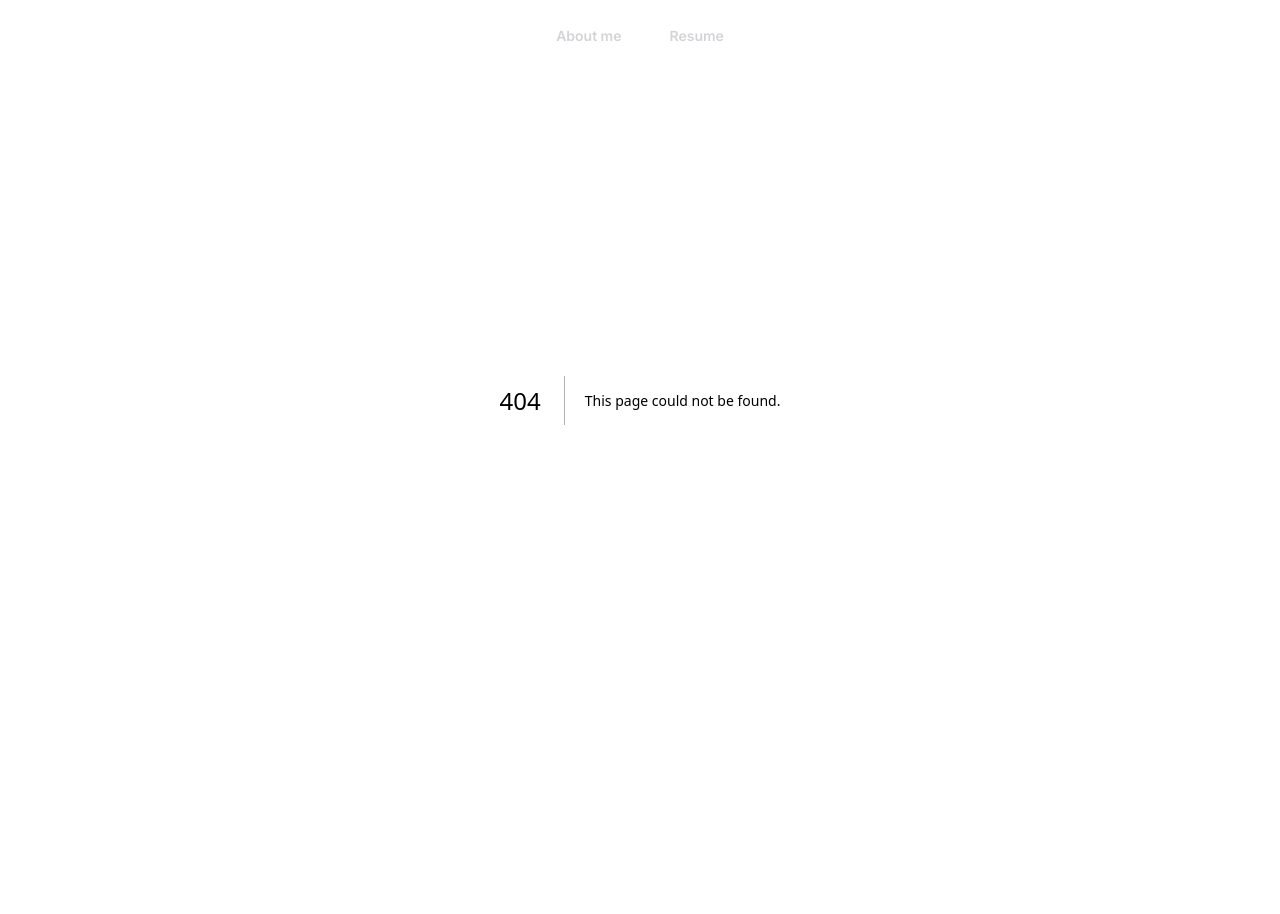
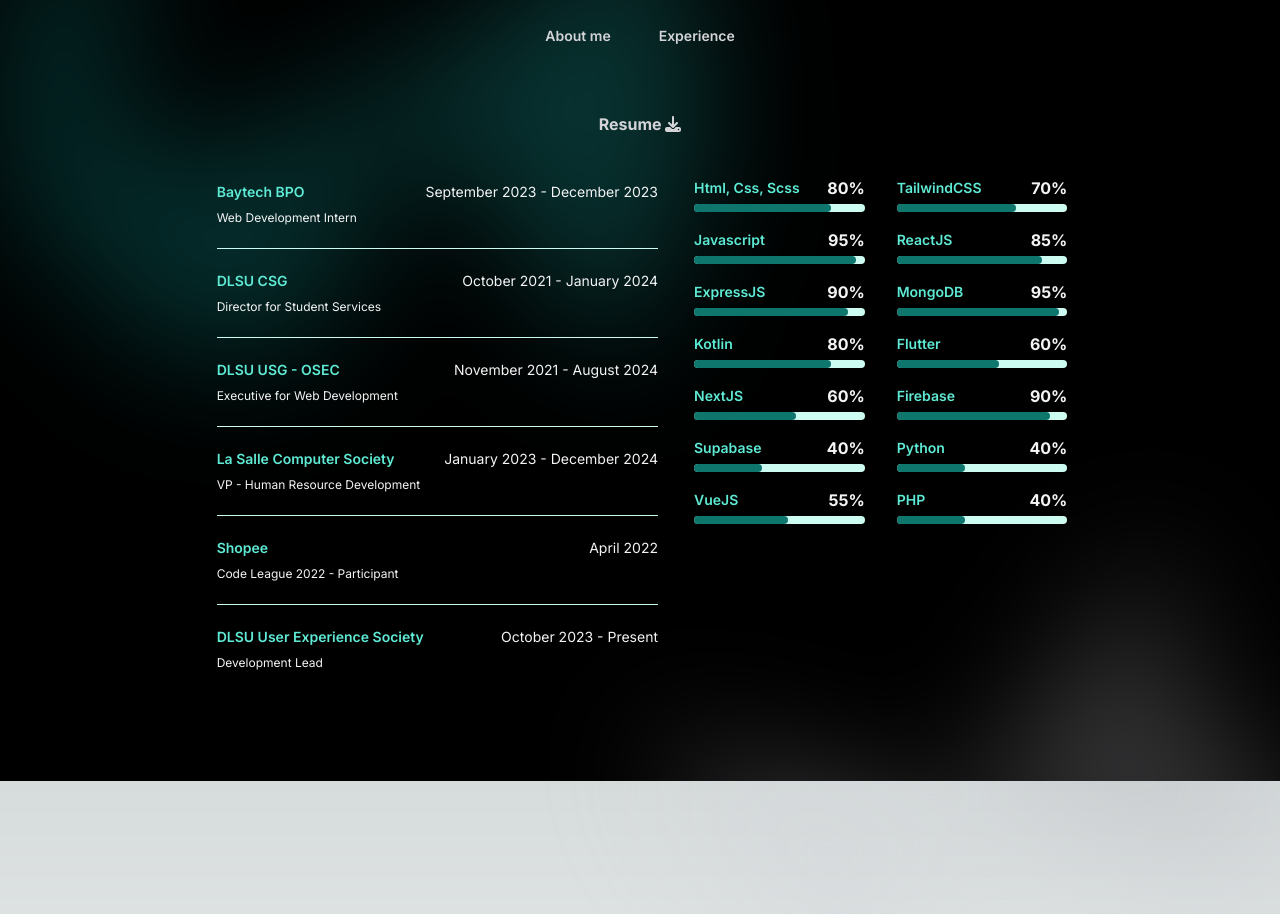
Before and after one commit to AndreiMarin15/andrei-portfolio, a Next.js app: page /experience in a window 1280 px wide. Before the commit this address had no page. Shown: the top 914 px of the page. Before the commit the page ends 800 px from the top, so only its background shows below. Built offline with nearby package versions, Linux system fonts and the light colour scheme.

Commit message:
improvements

```diff
--- a/package.json
+++ b/package.json
@@ -9,6 +9,9 @@
     "lint": "next lint"
   },
   "dependencies": {
+    "@fortawesome/fontawesome-svg-core": "^6.4.2",
+    "@fortawesome/free-solid-svg-icons": "^6.4.2",
+    "@fortawesome/react-fontawesome": "^0.2.0",
     "@headlessui/react": "^1.7.17",
     "@heroicons/react": "^2.0.18",
     "next": "14.0.3",
--- a/src/app/resume/Experiences/experience.js
+++ b/src/app/experience/Experiences/experience.js
@@ -1,3 +1,8 @@
+import { FontAwesomeIcon } from "@fortawesome/react-fontawesome";
+import { faDownload } from "@fortawesome/free-solid-svg-icons";
+
+import "@fortawesome/fontawesome-svg-core/styles.css";
+
 const experiences = [
 	{
 		exp: "Baytech BPO",
@@ -35,13 +40,16 @@ export default function Experience() {
 	return (
 		<div className="w-2xl">
 			<div className=" flex-wrap sm:flex justify-center ">
+
+
 						<a
-							href="/assets/files/Resume-Andrei-Marin.pdf"
-							download
-							className="text-zinc-300 font-bold mb-2 underline sm:hidden"
-						>
-							Download Full Resume
-						</a>
+								href="/assets/files/Resume-Andrei-Marin.pdf"
+								download
+								className="text-zinc-300 font-bold mb-2 sm:hidden"
+							>
+								Resume {"	"}
+								<FontAwesomeIcon icon={faDownload} />
+							</a>
 					</div>
 			<ul type="list" className="divide-y divide-teal-100  animate-fade-in">
 				{experiences.map((experience) => (
--- a/src/app/resume/Skills/SkillItem.jsx
+++ b/src/app/experience/Skills/SkillItem.jsx
@@ -31,7 +31,7 @@ const SkillItem = (props) => {
     <div className="w-full md:w-1/2 animate-fade-in">
       <div className="mb-4 md:mx-4">
         <div className="flex justify-between items-center mb-1">
-          <h5 className="text-md text-teal-300 font-light">{title}</h5>
+          <h5 className="text-sm font-semibold leading-6 text-teal-300">{title}</h5>
           <span className="text-md text-zinc-100 font-bold">
             {percentage}
           </span>
@@ -39,7 +39,7 @@ const SkillItem = (props) => {
         <div className="w-full bg-teal-100 relative h-2 rounded">
           <div
             ref={barRef}
-            className="absolute h-full left-0 top-0 bg-teal-600 rounded"
+            className="absolute h-full left-0 top-0 bg-teal-700 rounded"
             style={{ width: "0%" }}
           ></div>
         </div>
--- a/src/app/resume/page.js
+++ b/src/app/experience/page.js
@@ -2,8 +2,11 @@ import React from "react";
 import Skills from "./Skills/Skills";
 import Image from "next/image";
 import Experience from "./Experiences/experience";
+import { FontAwesomeIcon } from "@fortawesome/react-fontawesome";
+import { faDownload } from "@fortawesome/free-solid-svg-icons";
 
-const Resume = () => {
+import "@fortawesome/fontawesome-svg-core/styles.css";
+const Experiences = () => {
 	return (
 		<div className="bg-black">
 			<div className="relative isolate px-6 pt-14 lg:px-8">
@@ -21,15 +24,14 @@ const Resume = () => {
 				</div>
 				<div className="mx-auto  py-8 sm:py-10 lg:py-14">
 					<div className="mb-4 flex justify-center text-center">
-						<div className="md:mx-4">
-							<h3 className=" text-2xl text-zinc-300 font-bold mb-2 tracking-wide">Summary</h3>
-
+						<div className="md:mx-4 flex">
 							<a
 								href="/assets/files/Resume-Andrei-Marin.pdf"
 								download
-								className="text-zinc-300 font-bold mb-2 underline hidden sm:block"
+								className="text-zinc-300 font-bold mb-2 hidden sm:block"
 							>
-								Full Resume
+								Resume {"	"}
+								<FontAwesomeIcon icon={faDownload} />
 							</a>
 						</div>
 					</div>
@@ -57,4 +59,4 @@ const Resume = () => {
 	);
 };
 
-export default Resume;
+export default Experiences;
--- a/src/app/navbar.js
+++ b/src/app/navbar.js
@@ -7,7 +7,7 @@ import Link from "next/link";
 
 const navigation = [
 	{ name: "About me", href: "/" },
-	{ name: "Resume", href: "resume" },
+	{ name: "Experience", href: "experience" },
 	//{ name: "Github", href: "https://github.com/AndreiMarin15" },
 ];
 
```
Also changed, not shown: src/app/experience/Skills/Skills.jsx (renamed from src/app/resume/Skills/Skills.jsx), 1 other file (tests, documents, lock files or other folders).
